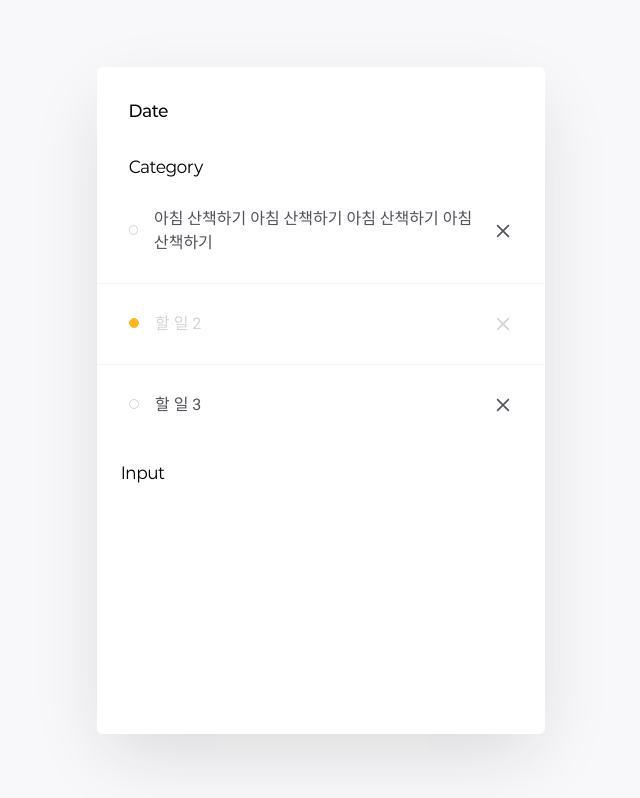
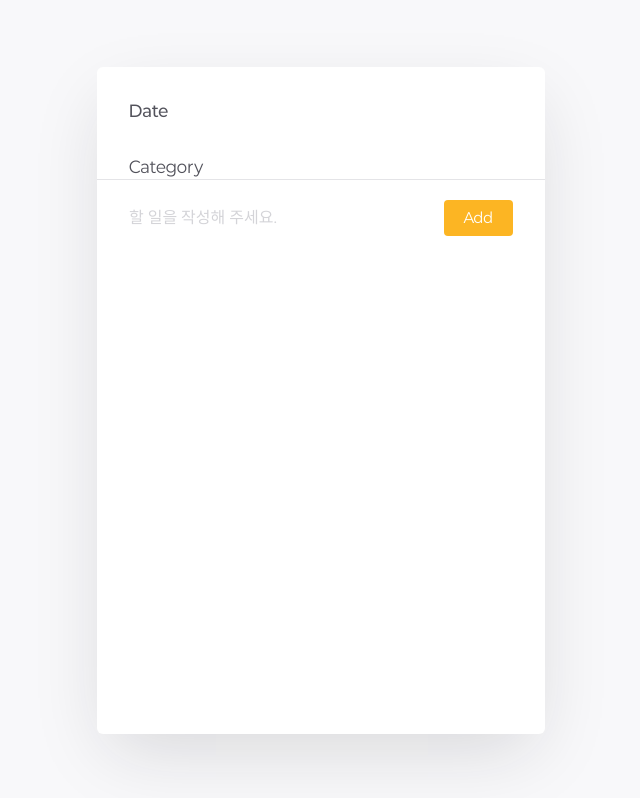
Before and after one commit to pmmpmm/todo, a React (Vite) app: page / in a window 1280 px wide. Shown: the whole page, without its empty margins (319-959 px from the left). Built offline with nearby package versions, Linux system fonts and the light colour scheme; a web font is replaced by a local one.

Commit message:
Feat: todo item 추가

```diff
--- a/package.json
+++ b/package.json
@@ -10,9 +10,11 @@
     "preview": "vite preview"
   },
   "dependencies": {
+    "@types/uuid": "^10.0.0",
     "react": "^18.3.1",
     "react-dom": "^18.3.1",
-    "react-icons": "^5.3.0"
+    "react-icons": "^5.3.0",
+    "uuid": "^10.0.0"
   },
   "devDependencies": {
     "@eslint/js": "^9.9.0",
--- a/src/App.css
+++ b/src/App.css
@@ -61,5 +61,6 @@ html.dark {
   html,
   body {
     font-family: "Paperlogy-Regular", system-ui, sans-serif;
+    @apply text-zinc-600;
   }
 }
--- a/src/components/features/AppContent.tsx
+++ b/src/components/features/AppContent.tsx
@@ -1,15 +1,23 @@
+import { v4 as uuidv4 } from "uuid";
+import { useState } from "react";
+import { TodoItemsDomain } from "@/domain/TodoDomain";
 import Category from "@/components/features/Category";
 import Date from "@/components/features/Date";
 import Input from "@/components/features/Input";
 import Todo from "@/components/features/Todo";
 
 const AppContent = () => {
+  const [itemList, setItemList] = useState<TodoItemsDomain>([]);
+  const onSubmit = (value: string) => {
+    setItemList((prev) => [...prev, { state: false, value, id: uuidv4() }]);
+  };
+
   return (
     <div>
       <Date />
       <Category />
-      <Todo />
-      <Input />
+      <Todo items={itemList} />
+      <Input onSubmit={onSubmit} />
     </div>
   );
 };
--- a/src/components/features/Input.tsx
+++ b/src/components/features/Input.tsx
@@ -1,5 +1,38 @@
-const Input = () => {
-  return <div className="px-6 py-4">Input</div>;
+import { useState } from "react";
+
+interface InputProps {
+  onSubmit: (value: string) => void;
+}
+
+const Input = ({ onSubmit }: InputProps) => {
+  const [inputValue, setInputValue] = useState("");
+
+  const handleOnSubmit = () => {
+    onSubmit(inputValue);
+    setInputValue("");
+  };
+
+  const handleOnChangeInput = (event: React.ChangeEvent<HTMLInputElement>) => {
+    const value = event.target.value;
+    setInputValue(value);
+  };
+
+  return (
+    <div className="px-8 py-5 border-t border-zinc-200">
+      <div className="flex">
+        <input
+          type="text"
+          onChange={handleOnChangeInput}
+          value={inputValue}
+          placeholder="할 일을 작성해 주세요."
+          className="w-full h-9 pr-4 font-kr placeholder:text-zinc-300 focus:outline-none"
+        />
+        <button onClick={handleOnSubmit} className="h-9 px-5 py-2 text-sm text-white bg-point rounded">
+          Add
+        </button>
+      </div>
+    </div>
+  );
 };
 
 export default Input;
--- a/src/components/features/Todo.tsx
+++ b/src/components/features/Todo.tsx
@@ -1,17 +1,14 @@
-import TodoItem from "../ui/TodoItem";
+import { TodoItemsDomain } from "@/domain/TodoDomain";
+import TodoItem from "@/components/ui/TodoItem";
 
-const Todo = () => {
-  const todoItems = [
-    { state: false, value: "아침 산책하기 아침 산책하기 아침 산책하기 아침 산책하기" },
-    { state: true, value: "할 일 2" },
-    { state: false, value: "할 일 3" }
-  ];
+interface TodoProps {
+  items: TodoItemsDomain;
+}
+
+const Todo = ({ items }: TodoProps) => {
   return (
     <div>
-      <ul>
-        {todoItems &&
-          todoItems.map((item, idx) => <TodoItem key={`todo-${idx}`} item={{ ...item, id: `todo-${idx}` }} />)}
-      </ul>
+      <ul>{items && items.map((item, idx) => <TodoItem key={`todo-${idx}`} item={item} />)}</ul>
     </div>
   );
 };
--- a/src/components/ui/TodoItem.tsx
+++ b/src/components/ui/TodoItem.tsx
@@ -1,12 +1,13 @@
+import { CgClose } from "react-icons/cg";
 import { useState } from "react";
-import { CgClose } from "react-icons/cg";
+import { TodoItemValue } from "@/domain/TodoDomain";
 
 interface TodoItemProps {
-  item: { state: boolean; id: string; value: string };
+  item: TodoItemValue;
 }
 
 const TodoItem = ({ item }: TodoItemProps) => {
-  const { state, id, value } = item;
+  const { state, value, id } = item;
   const [checked, setChecked] = useState<boolean>(state);
 
   return (
@@ -25,7 +26,7 @@ const TodoItem = ({ item }: TodoItemProps) => {
         <span className={`font-kr pl-4 ${checked ? "text-zinc-300" : "text-zinc-600"}`}>{value}</span>
       </label>
       <button className="ml-2">
-        <CgClose className={`w-5 h-5 ${checked ? "text-zinc-300" : "text-zinc-600"}`} />
+        <CgClose className={`w-5 h-5 ${checked ? "text-zinc-300" : "text-zinc-500"}`} />
       </button>
     </li>
   );
--- /dev/null
+++ b/src/domain/TodoDomain.ts
@@ -0,0 +1,3 @@
+export type TodoItemValue = { readonly state: boolean; readonly value: string; readonly id: string };
+
+export type TodoItemsDomain = TodoItemValue[];
```
Also changed, not shown: 1 other file (tests, documents, lock files or other folders).
